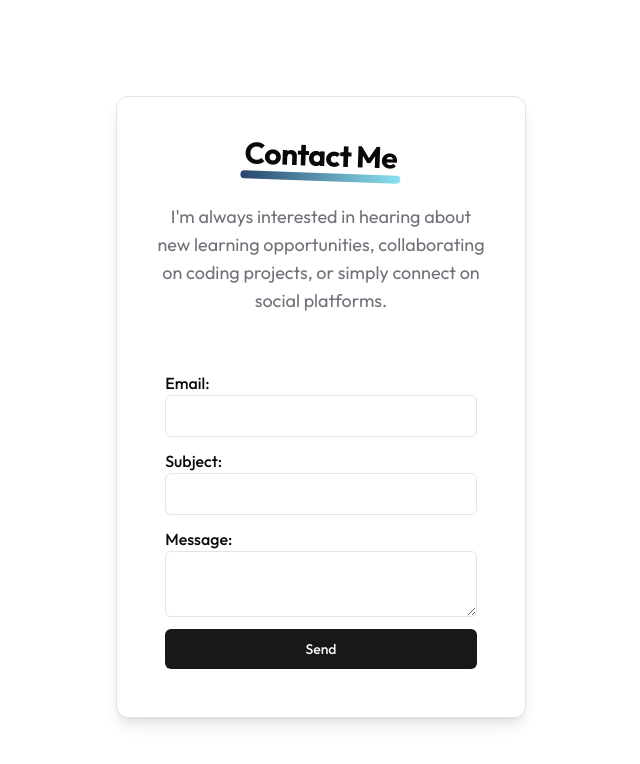
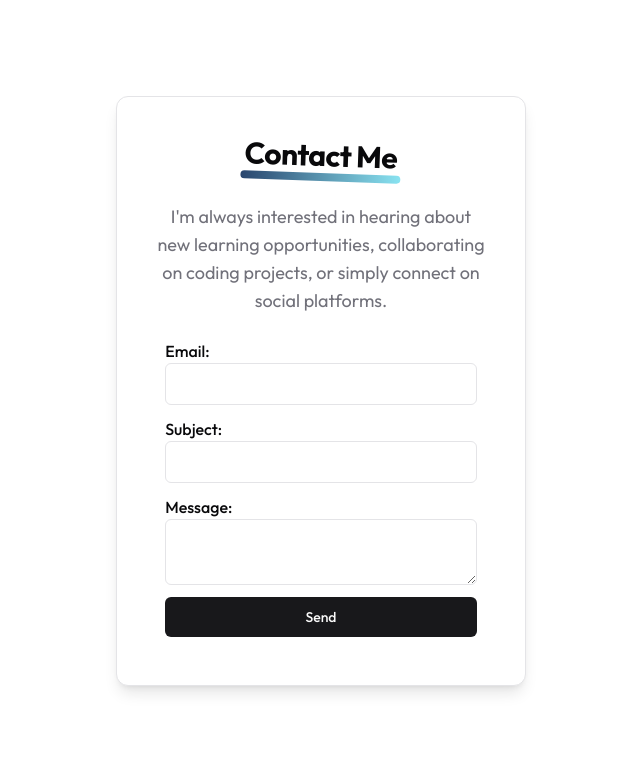
Before and after one commit to Yaosquared/my-portfolio, a Next.js app: page /contact in a window 1280 px wide. Shown: the top 764 px of the page, without its empty margins (319-959 px from the left). Built offline with nearby package versions, Linux system fonts and the light colour scheme.

Commit message:
chore: updated styling

```diff
--- a/src/app/(components)/contact/page.tsx
+++ b/src/app/(components)/contact/page.tsx
@@ -107,7 +107,7 @@ const Contact = () => {
               e.preventDefault();
               await submitForm();
             }}
-            className="rounded-md flex flex-col p-2 xl:p-8 gap-3"
+            className="rounded-md flex flex-col p-2 xl:p-8 xl:pt-0 gap-3"
           >
             <div className="flex flex-col">
               <label htmlFor="email" className="text-left font-medium">
```
